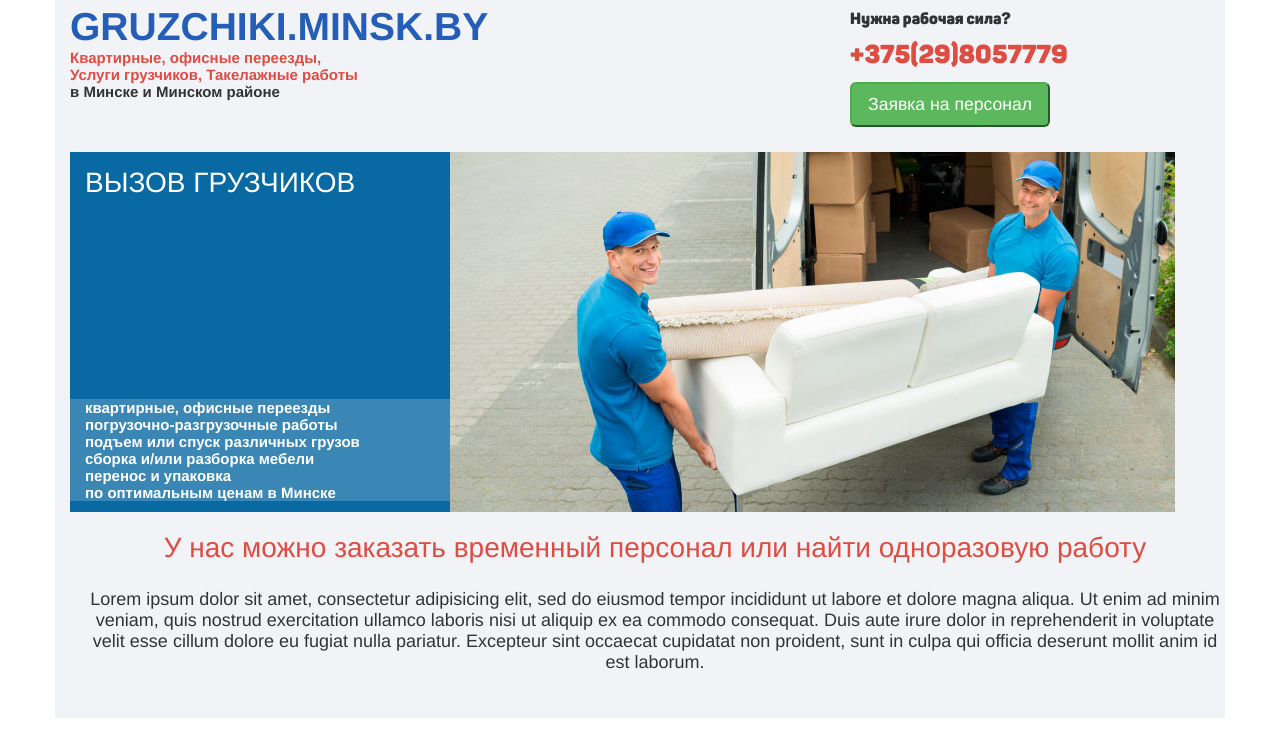
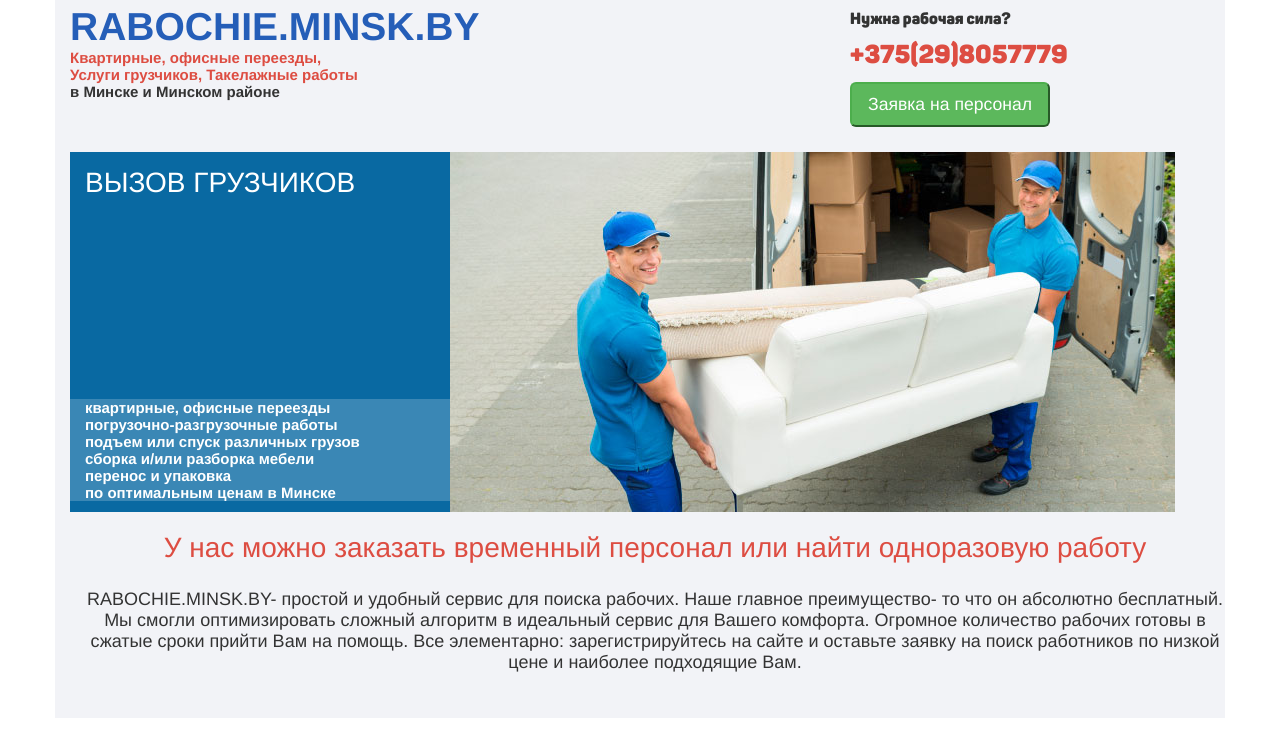
Before and after one commit to ermolenko-shadow/worker-test, a plain HTML site: page index.html in a window 1280 px wide. Shown: the top 735 px of the page. Drawn offline with nearby package versions, Linux system fonts and the light colour scheme.

Commit message:
Update index.html

```diff
--- a/index.html
+++ b/index.html
@@ -74,7 +74,7 @@
 	<header id="header" class="row" >
 		<div class="header-wrap">
 		<div class="logo col-md-4 col-xs-12">
-			<a href="#" ><!-- <img class="img-responsive" src="img/logo.png" alt="logo"/> --> <p style="color: #255EB8;">GRUZCHIKI.MINSK.BY</p> </a>
+			<a href="#" ><!-- <img class="img-responsive" src="img/logo.png" alt="logo"/> --> <p style="color: #255EB8;">RABOCHIE.MINSK.BY</p> </a>
             	<p class="orange">Квартирные, офисные переезды,<br />Услуги грузчиков, Такелажные работы
 				<p>в Минске и Минском районе</p>
 		</div>
@@ -116,12 +116,7 @@
 
 		<h2 >У нас можно заказать временный персонал или найти одноразовую работу</h2>
 		<p class="introducing-info">
-			Lorem ipsum dolor sit amet, consectetur adipisicing elit, sed do eiusmod
-			tempor incididunt ut labore et dolore magna aliqua. Ut enim ad minim veniam,
-			quis nostrud exercitation ullamco laboris nisi ut aliquip ex ea commodo
-			consequat. Duis aute irure dolor in reprehenderit in voluptate velit esse
-			cillum dolore eu fugiat nulla pariatur. Excepteur sint occaecat cupidatat non
-			proident, sunt in culpa qui officia deserunt mollit anim id est laborum.
+			RABOCHIE.MINSK.BY- простой и удобный сервис для поиска рабочих. Наше главное преимущество- то что он абсолютно бесплатный. Мы смогли оптимизировать сложный алгоритм в идеальный сервис для Вашего комфорта. Огромное количество рабочих готовы в сжатые сроки прийти Вам на помощь. Все элементарно: зарегистрируйтесь на сайте и оставьте заявку на поиск работников по низкой цене и наиболее подходящие Вам.
 		</p>
 
 	</div>
@@ -215,11 +210,11 @@
 	<div id="contacts">
 		<div class="col-md-4 col-xs-12">
 			<p><a href="tel:+375295353585">+375(29)8057779</a></p>
-			<p><a href="mailto:gruzchiki@yandex.by">gruzchiki@yandex.by</a></p>
+			<p><a href="mailto:RABOCHIE.MINSK.BY@yandex.by">RABOCHIE.MINSK.BY@yandex.by</a></p>
 			<p>г. Минск, ул.Чехова, 35</p>
 		</div>
 		<div class="col-md-4 col-md-offset-4 col-xs-12">
-			<p>©2016 GRUZCHIKI.MINSK</p>
+			<p>©2016 RABOCHIE.MINSK.BY</p>
 		</div>
 	</div>
 </footer>
```
